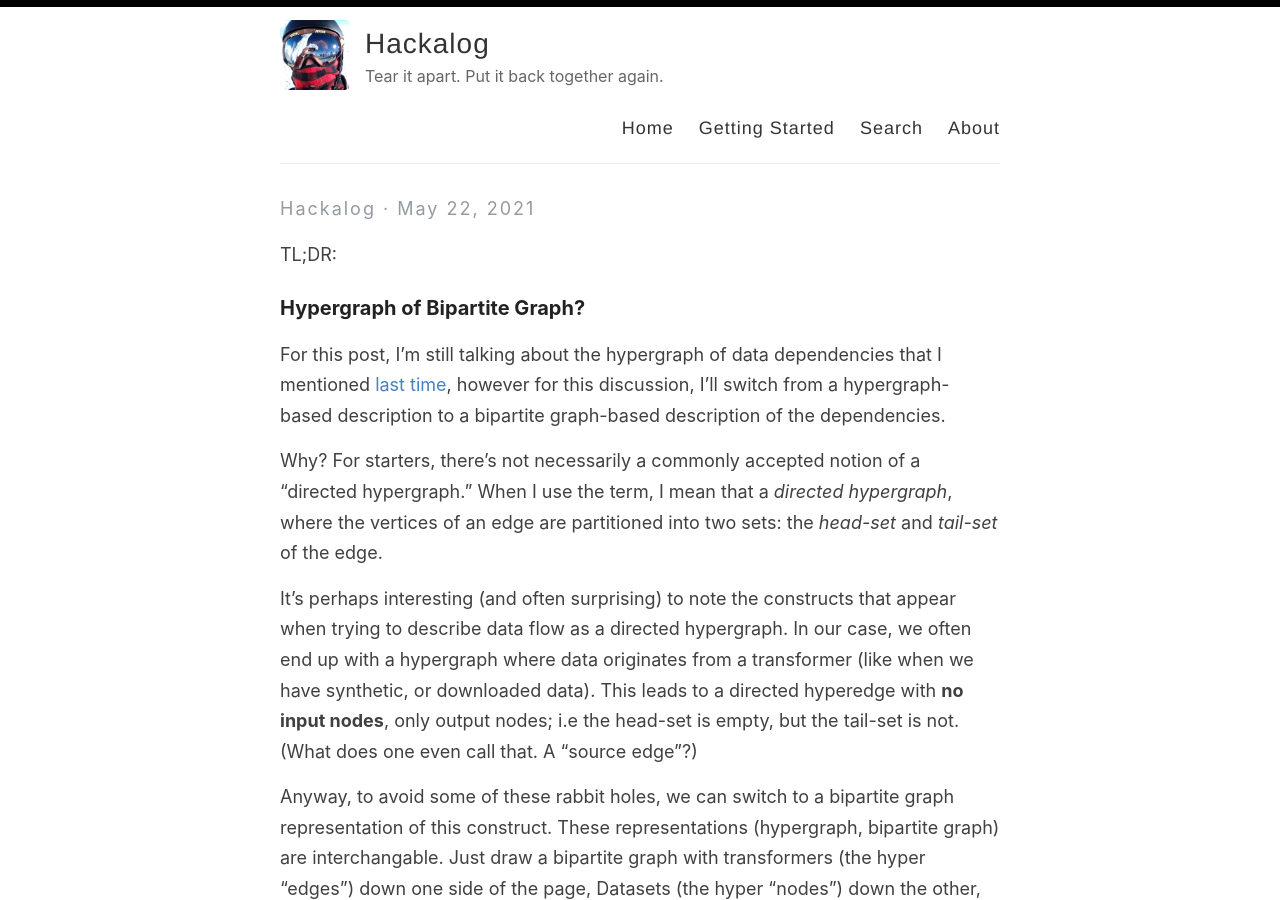
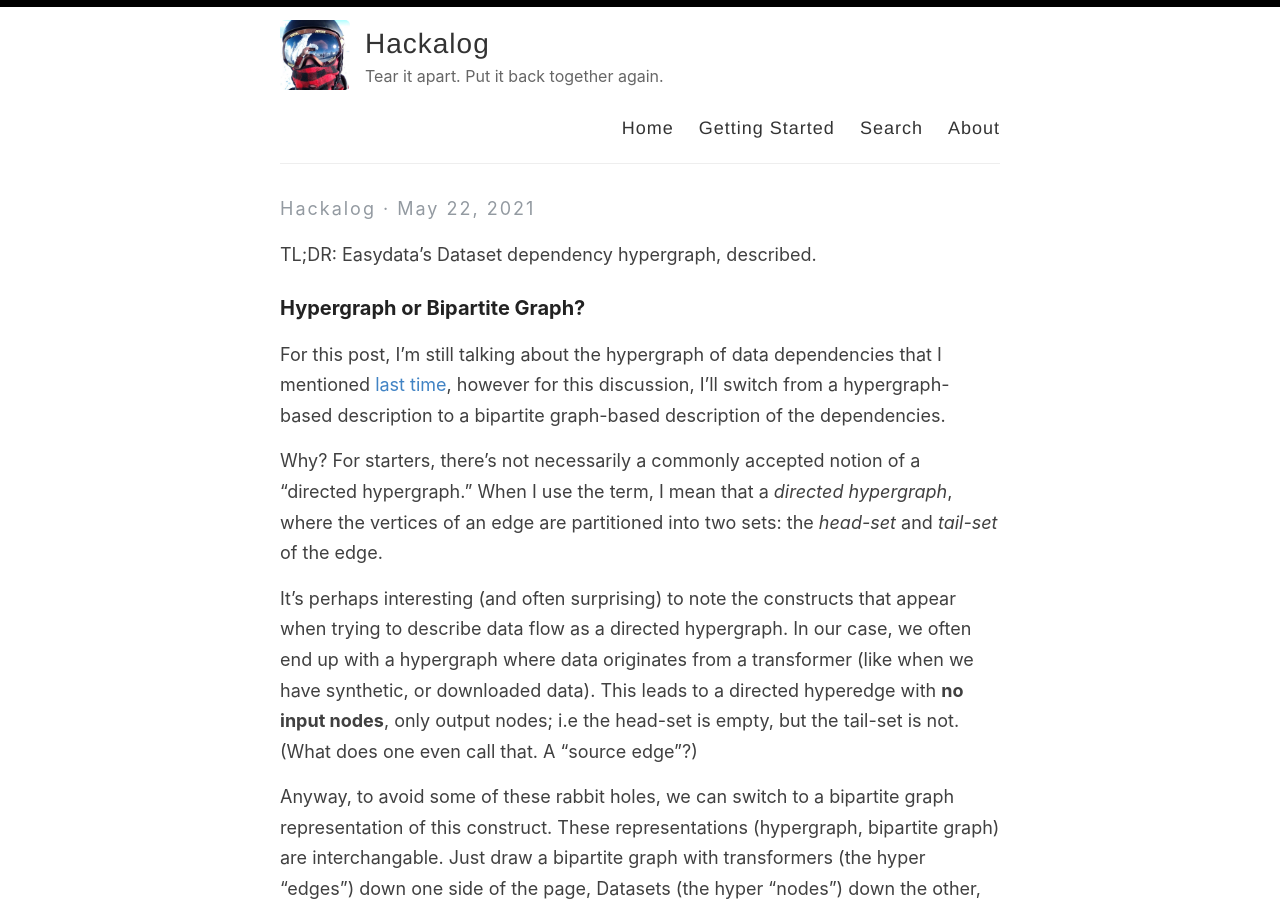
Before and after one commit to hackalog/hackalog.github.io, a Jekyll site: the page built from _posts/2020-04-13-transformers-and-datasets.md, in a window 1280 px wide and 900 px high. Built offline with Jekyll 4.4.1, drawn with Linux system fonts in a browser that asks for light colours; our own code applies the rules of GitHub Pages for plain Markdown files.

Commit message:
fix excerpts, urls

```diff
--- a/_posts/2020-04-13-transformers-and-datasets.md
+++ b/_posts/2020-04-13-transformers-and-datasets.md
@@ -3,12 +3,12 @@ layout: post
 title: Building the Dataset Hypergraph: Transformers and Datasets
 date: 2020-04-13
 categories: [python, reproducibility, easydata, hypergraph]
-excerpt: Easydata's Dataset dependency hypergraph, described
+excerpt: "Easydata's Dataset dependency hypergraph, described"
 permalink: /transformers-and-datasets/
 ---
-TL;DR: {{ post.excerpt }}
+TL;DR: Easydata's Dataset dependency hypergraph, described.
 
-### Hypergraph of Bipartite Graph?
+### Hypergraph or Bipartite Graph?
 
 For this post, I'm still talking about the hypergraph of data dependencies that I mentioned [last time], however for this discussion, I’ll switch from a hypergraph-based description to a bipartite graph-based description of the dependencies.
 
```
Also changed, not shown: _posts/2020-03-30-dataset-dag.md (+1 -1 lines), _posts/2020-05-04-transformer-graph.md (+1 -1 lines), _posts/2020-05-06-cache-magic.md (+3 -1 lines).
